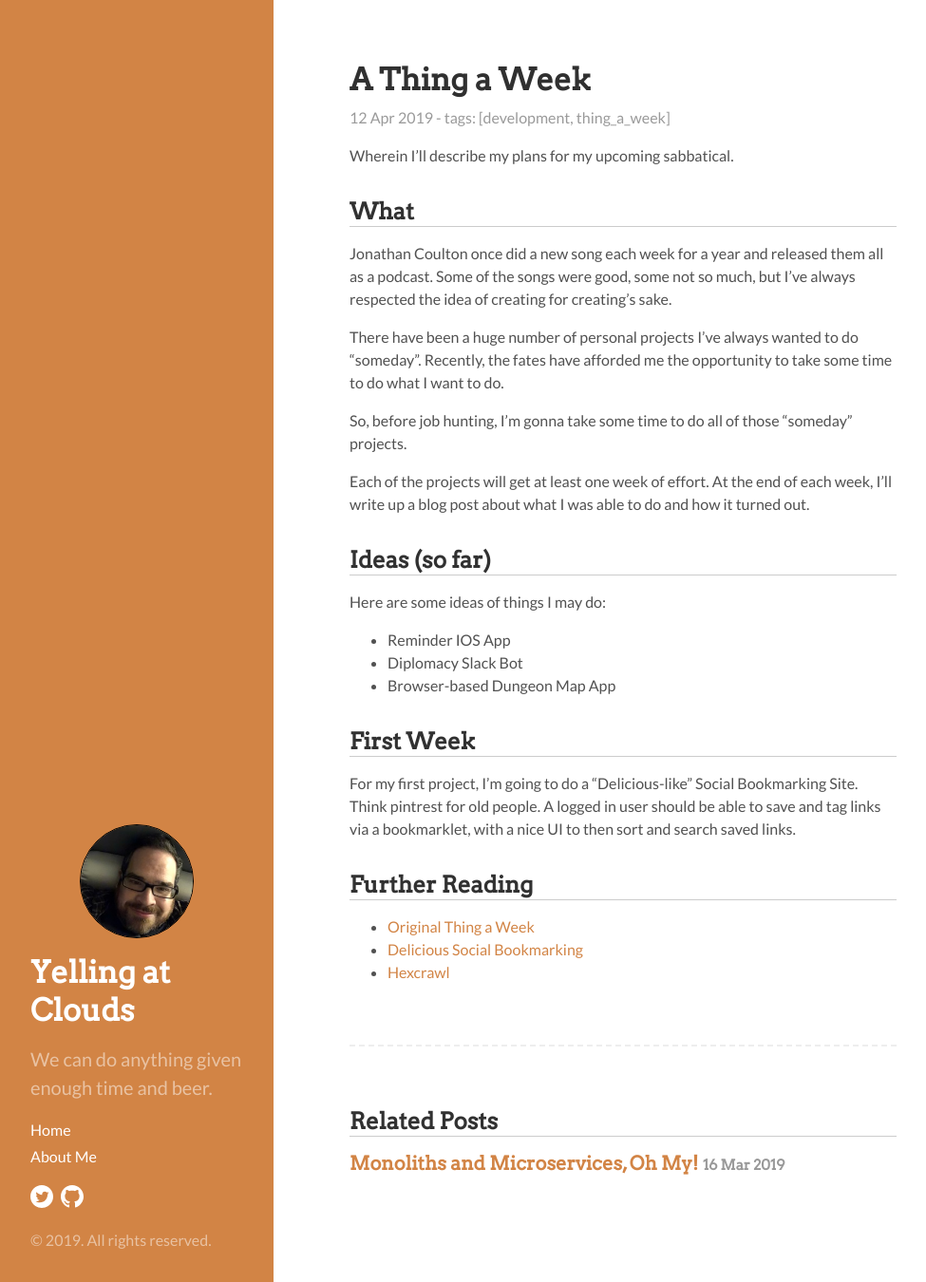
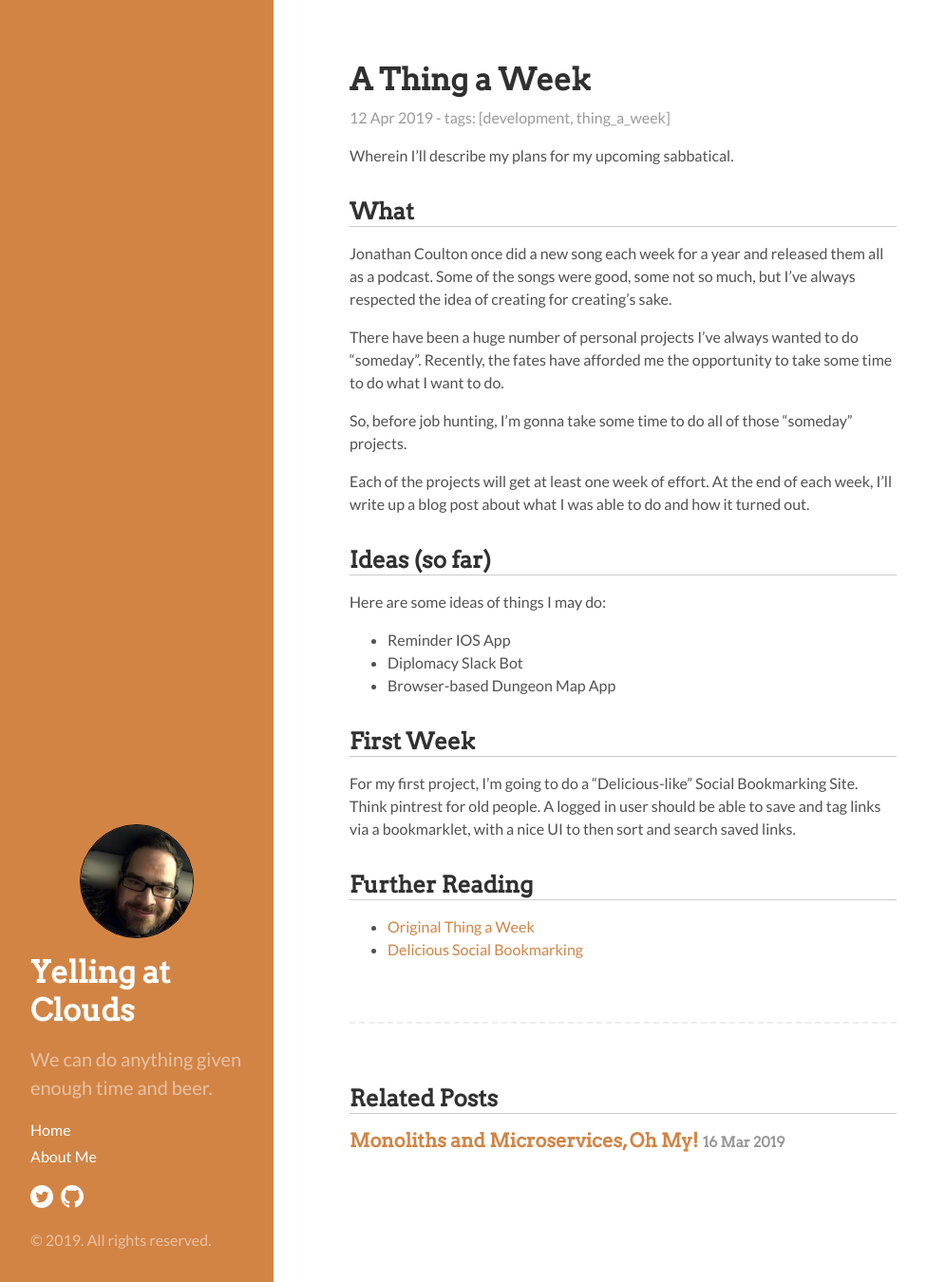
Before and after one commit to atarola/atarola.github.io, a Jekyll site: the page built from _posts/2019-04-12-thing-a-week.md, in a window 1280 px wide and 1350 px high. Shown: the whole window at 95% size, without its empty margins (0-975 px from the left). Built offline with Jekyll 4.4.1, drawn with Linux system fonts in a browser that asks for light colours.

Commit message:
remove extra link

```diff
--- a/_posts/2019-04-12-thing-a-week.md
+++ b/_posts/2019-04-12-thing-a-week.md
@@ -33,4 +33,3 @@ For my first project, I'm going to do a "Delicious-like" Social Bookmarking Site
 
 - [Original Thing a Week](https://www.jonathancoulton.com/primer/thing-a-week/)
 - [Delicious Social Bookmarking](https://en.wikipedia.org/wiki/Delicious_(website))
-- [Hexcrawl](https://thealexandrian.net/wordpress/15156/roleplaying-games/game-structures-part-6-hexcrawls)
```
